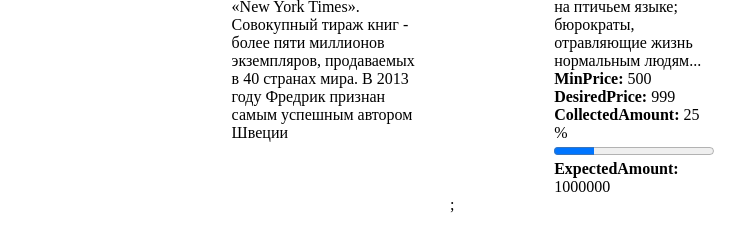
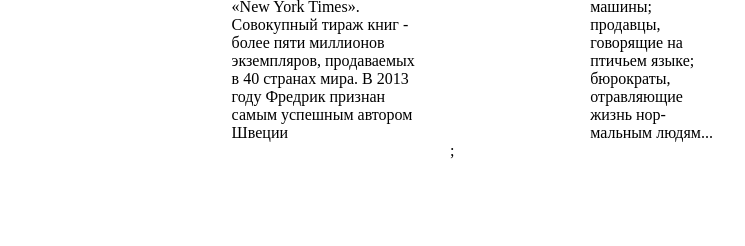
Before and after one commit to romankirpichnikov/react, a React (Vite) app: page / in a window 1280 px wide. Shown: the part 244-490 px from the top of the page, without its empty margins (166-911 px from the left). Built offline with nearby package versions, Linux system fonts and the light colour scheme.

Commit message:
realized first react lesson

```diff
--- a/src/BookCard.jsx
+++ b/src/BookCard.jsx
@@ -3,11 +3,11 @@ import React from "react";
 class BookCard extends React.Component {
   render() {
     if (!this.props.book) {
-      return <div>Empty book card</div>
+      return <div>Empty books card</div>;
     }
 
     const {
-      book: { Title, Price, Description, Cover, SubscribeInfo }
+      book: { Title, Price, Description, Cover }
     } = this.props;
 
     return (
@@ -19,22 +19,6 @@ class BookCard extends React.Component {
           <div>{Title}</div>
           <div>{Price}</div>
           <div>{Description}</div>
-          <div>
-            <span style={styles.span}>MinPrice: </span>
-            {SubscribeInfo.MinPrice}
-          </div>
-          <div>
-            <span style={styles.span}>DesiredPrice: </span>
-            {SubscribeInfo.DesiredPrice}
-          </div>
-          <div>
-            <span style={styles.span}>CollectedAmount: </span>
-            {SubscribeInfo.CollectedAmount} %<progress value={SubscribeInfo.CollectedAmount} max="100" />
-          </div>
-          <div>
-            <span style={styles.span}>ExpectedAmount: </span>
-            {SubscribeInfo.ExpectedAmount}
-          </div>
         </div>
       </div>
     );
@@ -55,8 +39,5 @@ const styles = {
   },
   cardBody: {
     flex: "1"
-  },
-  span: {
-    fontWeight: "bold"
   }
 };
```
Also changed, not shown: 1 other file (tests, documents, lock files or other folders).
